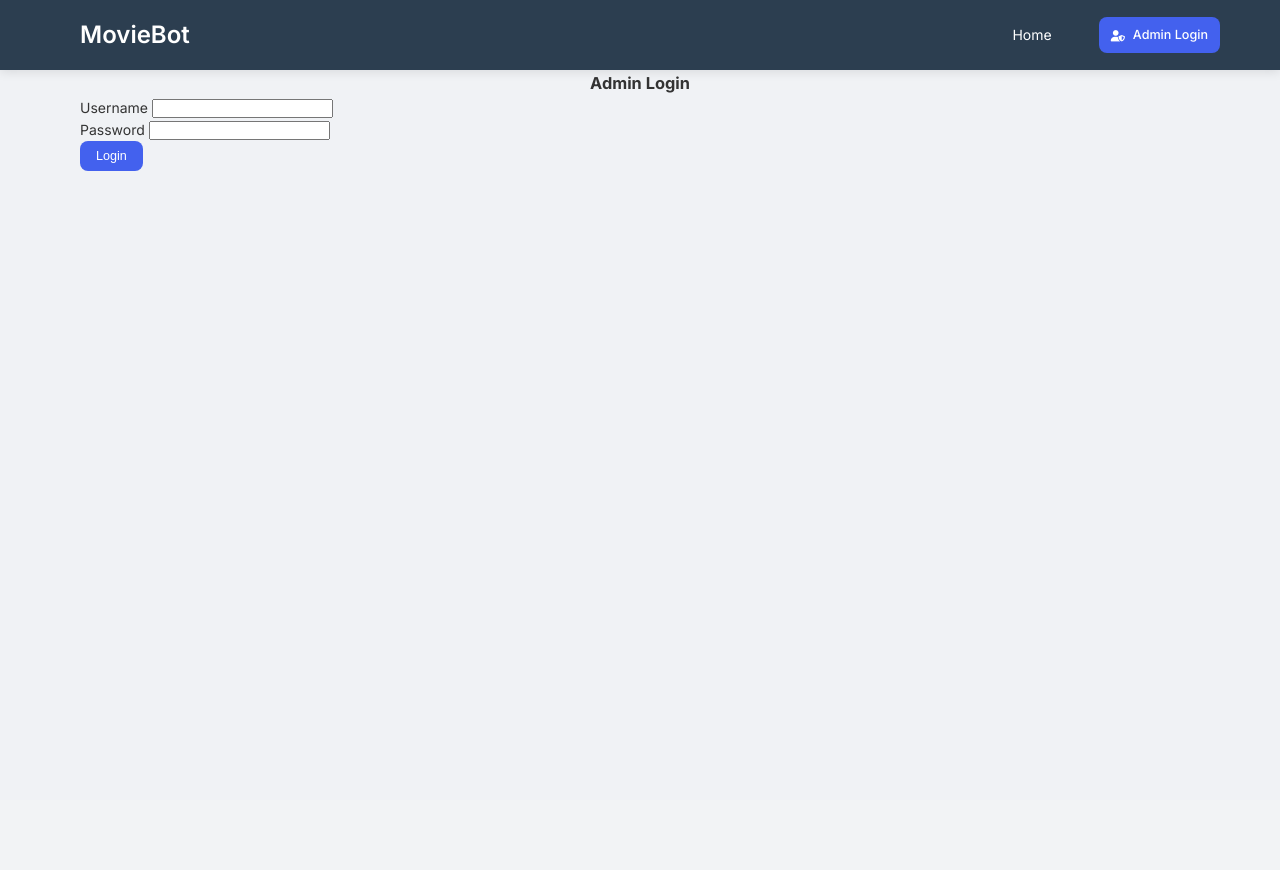
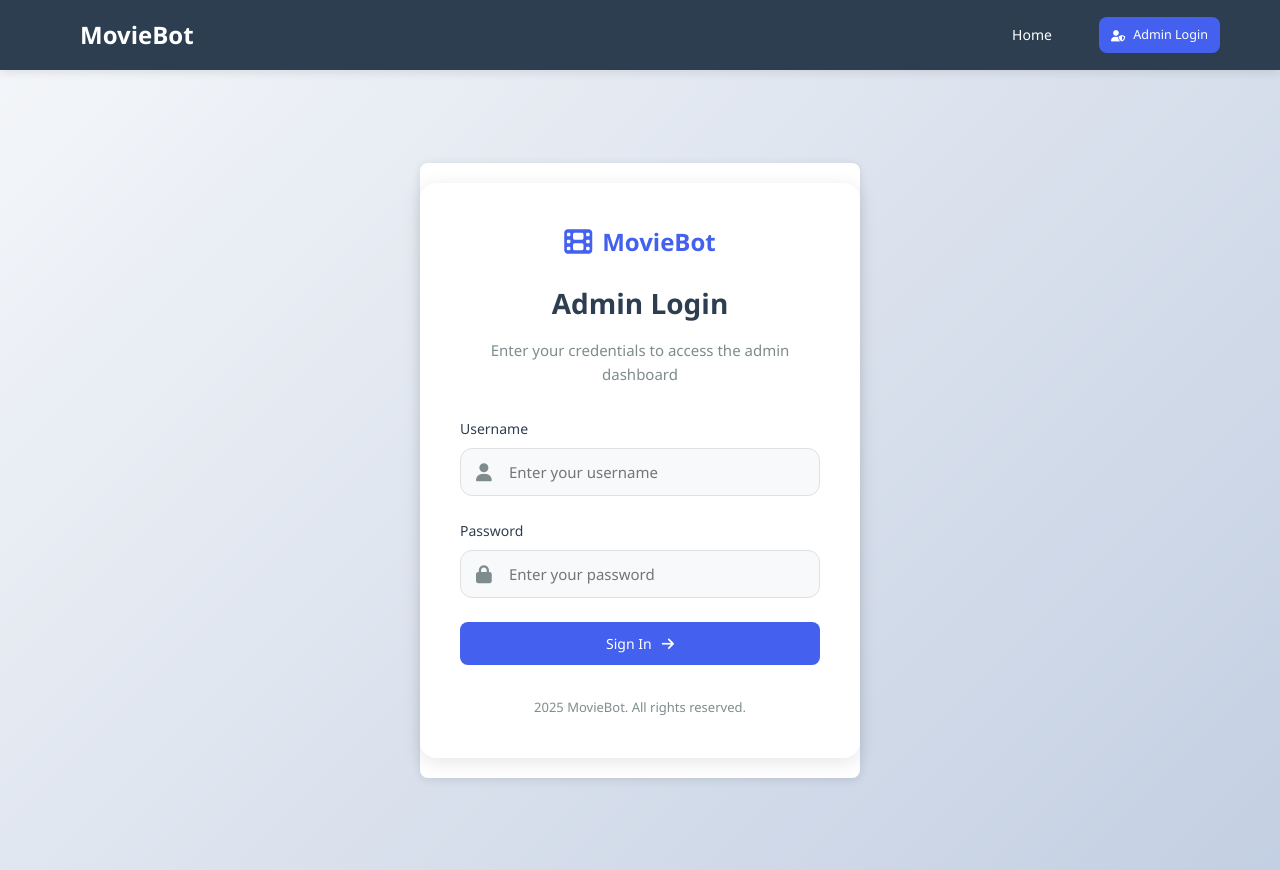
Before and after one commit to Akshayyadav11/Movie-Chatbot, a FastAPI app: page /admin/login in a window 1280 px wide. Before the commit the page ends 171 px from the top, so only its background shows below. Run offline with FastAPI, Linux system fonts and the light colour scheme.

Commit message:
admin user added

```diff
--- a/movie_chatbot/app/templates/admin_login.html
+++ b/movie_chatbot/app/templates/admin_login.html
@@ -1,32 +1,272 @@
 {% extends "base.html" %}
 
 {% block content %}
-<div class="container mt-5">
-    <div class="row justify-content-center">
-        <div class="col-md-6">
-            <div class="card">
-                <div class="card-header">
-                    <h3 class="text-center">Admin Login</h3>
+<div class="login-page">
+    <div class="login-container">
+        <div class="login-card">
+            <div class="login-header">
+                <div class="login-logo">
+                    <i class="fas fa-film"></i>
+                    <span>MovieBot</span>
                 </div>
-                <div class="card-body">
-                    <form id="loginForm">
-                        <div class="mb-3">
-                            <label for="username" class="form-label">Username</label>
-                            <input type="text" class="form-control" id="username" required>
-                        </div>
-                        <div class="mb-3">
-                            <label for="password" class="form-label">Password</label>
-                            <input type="password" class="form-control" id="password" required>
-                        </div>
-                        <div class="d-grid">
-                            <button type="submit" class="btn btn-primary">Login</button>
-                        </div>
-                    </form>
+                <h1>Admin Login</h1>
+                <p>Enter your credentials to access the admin dashboard</p>
+            </div>
+
+        <form id="loginForm" class="login-form">
+            <div class="form-group">
+                <label for="username">Username</label>
+                <div class="input-group">
+                    <span class="input-icon"><i class="fas fa-user"></i></span>
+                    <input type="text" id="username" placeholder="Enter your username" required>
                 </div>
             </div>
+
+            <div class="form-group">
+                <label for="password">Password</label>
+                <div class="input-group">
+                    <span class="input-icon"><i class="fas fa-lock"></i></span>
+                    <input type="password" id="password" placeholder="Enter your password" required>
+
+                </div>
+            </div>
+
+            <button type="submit" class="login-button">
+                <span>Sign In</span>
+                <i class="fas fa-arrow-right"></i>
+            </button>
+        </form>
+
+        <div class="login-footer">
+            <p> 2025 MovieBot. All rights reserved.</p>
         </div>
     </div>
 </div>
+
+<style>
+    :root {
+        --primary-color: #4361ee;
+        --primary-hover: #3a56d4;
+        --text-color: #2c3e50;
+        --text-muted: #7f8c8d;
+        --border-color: #e0e0e0;
+        --input-bg: #f8f9fa;
+        --card-shadow: 0 10px 30px rgba(0, 0, 0, 0.08);
+    }
+
+    * {
+        margin: 0;
+        padding: 0;
+        box-sizing: border-box;
+        font-family: 'Segoe UI', Tahoma, Geneva, Verdana, sans-serif;
+    }
+
+    body {
+        margin: 0;
+        padding: 0;
+        min-height: 100vh;
+        background: linear-gradient(135deg, #f5f7fa 0%, #c3cfe2 100%);
+        font-family: 'Segoe UI', Tahoma, Geneva, Verdana, sans-serif;
+    }
+
+    .login-page {
+        display: flex;
+        align-items: center;
+        justify-content: center;
+        min-height: 100vh;
+        padding: 20px;
+    }
+
+    .login-container {
+        width: 100%;
+        max-width: 440px;
+        margin: 0 auto;
+        padding: 20px 0;
+    }
+
+    .login-card {
+        background: white;
+        border-radius: 16px;
+        overflow: hidden;
+        box-shadow: 0 4px 20px rgba(0, 0, 0, 0.1);
+        padding: 40px;
+        width: 100%;
+        box-sizing: border-box;
+    }
+
+    .login-header {
+        text-align: center;
+        margin-bottom: 32px;
+    }
+
+    .login-logo {
+        display: flex;
+        align-items: center;
+        justify-content: center;
+        margin-bottom: 20px;
+        color: var(--primary-color);
+        font-size: 24px;
+        font-weight: 700;
+    }
+
+    .login-logo i {
+        margin-right: 10px;
+        font-size: 28px;
+    }
+
+    .login-header h1 {
+        color: var(--text-color);
+        font-size: 28px;
+        margin-bottom: 12px;
+        font-weight: 600;
+    }
+
+    .login-header p {
+        color: var(--text-muted);
+        font-size: 15px;
+    }
+
+    .form-group {
+        margin-bottom: 24px;
+    }
+
+    .form-group label {
+        display: block;
+        color: var(--text-color);
+        font-size: 14px;
+        font-weight: 500;
+        margin-bottom: 8px;
+    }
+
+    .input-group {
+        position: relative;
+        display: flex;
+        align-items: center;
+        width: 100%;
+    }
+
+    .input-icon {
+        position: absolute;
+        left: 16px;
+        color: var(--text-muted);
+        font-size: 18px;
+    }
+
+    .form-group input {
+        width: 100%;
+        padding: 14px 48px 14px 48px;
+        border: 1px solid var(--border-color);
+        border-radius: 12px;
+        font-size: 15px;
+        transition: all 0.3s ease;
+        background-color: var(--input-bg);
+        height: 48px;
+    }
+
+    .form-group input:focus {
+        border-color: var(--primary-color);
+        box-shadow: 0 0 0 3px rgba(67, 97, 238, 0.1);
+        outline: none;
+    }
+
+    .toggle-password {
+        position: absolute;
+        right: 16px;
+        background: none;
+        border: none;
+        color: var(--text-muted);
+        cursor: pointer;
+        font-size: 16px;
+        padding: 0;
+        height: 24px;
+        width: 24px;
+        display: flex;
+        align-items: center;
+        justify-content: center;
+    }
+
+    .forgot-password {
+        color: var(--primary-color);
+        text-decoration: none;
+        font-size: 13px;
+        transition: color 0.2s;
+    }
+
+    .forgot-password:hover {
+        color: var(--primary-hover);
+        text-decoration: underline;
+    }
+
+    .login-button {
+        width: 100%;
+        padding: 16px;
+        background: var(--primary-color);
+        color: white;
+        border: none;
+        border-radius: 12px;
+        font-size: 16px;
+        font-weight: 600;
+        cursor: pointer;
+        display: flex;
+        align-items: center;
+        justify-content: center;
+        gap: 10px;
+        transition: all 0.3s ease;
+        margin-top: 24px;
+    }
+
+    .login-button:hover {
+        background: var(--primary-hover);
+        transform: translateY(-1px);
+    }
+
+    .login-button:active {
+        transform: translateY(0);
+    }
+
+    .login-footer {
+        margin-top: 32px;
+        text-align: center;
+        color: var(--text-muted);
+        font-size: 13px;
+    }
+
+    @media (max-width: 480px) {
+        .login-page {
+            padding: 15px;
+        }
+
+        .login-card {
+            padding: 30px 20px;
+        }
+
+        .login-header h1 {
+            font-size: 24px;
+            margin-bottom: 8px;
+        }
+
+        .login-header p {
+            font-size: 14px;
+        }
+    }
+</style>
+
+<script>
+function togglePassword() {
+    const passwordInput = document.getElementById('password');
+    const toggleIcon = document.querySelector('.toggle-password i');
+
+    if (passwordInput.type === 'password') {
+        passwordInput.type = 'text';
+        toggleIcon.classList.remove('fa-eye');
+        toggleIcon.classList.add('fa-eye-slash');
+    } else {
+        passwordInput.type = 'password';
+        toggleIcon.classList.remove('fa-eye-slash');
+        toggleIcon.classList.add('fa-eye');
+    }
+}
+</script>
 
 <script>
 document.addEventListener('DOMContentLoaded', function() {
@@ -39,26 +279,35 @@ document.addEventListener('DOMContentLoaded', function() {
         const password = document.getElementById('password').value;
 
         try {
+            // Using URLSearchParams for form data
+            const formData = new URLSearchParams();
+            formData.append('username', username);
+            formData.append('password', password);
+            formData.append('grant_type', 'password');
+            formData.append('scope', '');
+            formData.append('client_id', '');
+            formData.append('client_secret', '');
+
             const response = await fetch('/api/token', {
                 method: 'POST',
                 headers: {
                     'Content-Type': 'application/x-www-form-urlencoded',
                 },
-                body: new URLSearchParams({
-                    'username': username,
-                    'password': password
-                })
+                body: formData
             });
 
+            const data = await response.json();
+
             if (!response.ok) {
-                throw new Error('Invalid credentials');
+                console.error('Login error:', data);
+                throw new Error(data.detail || 'Login failed');
             }
 
-            const data = await response.json();
             localStorage.setItem('token', data.access_token);
             window.location.href = '/';
         } catch (error) {
-            alert('Invalid username or password');
+            console.error('Login error:', error);
+            alert(error.message || 'Login failed. Please try again.');
         }
     });
 });
```
Also changed, not shown: movie_chatbot/create_admin_user.py (+18 -12 lines), movie_chatbot/sql_app.db.
